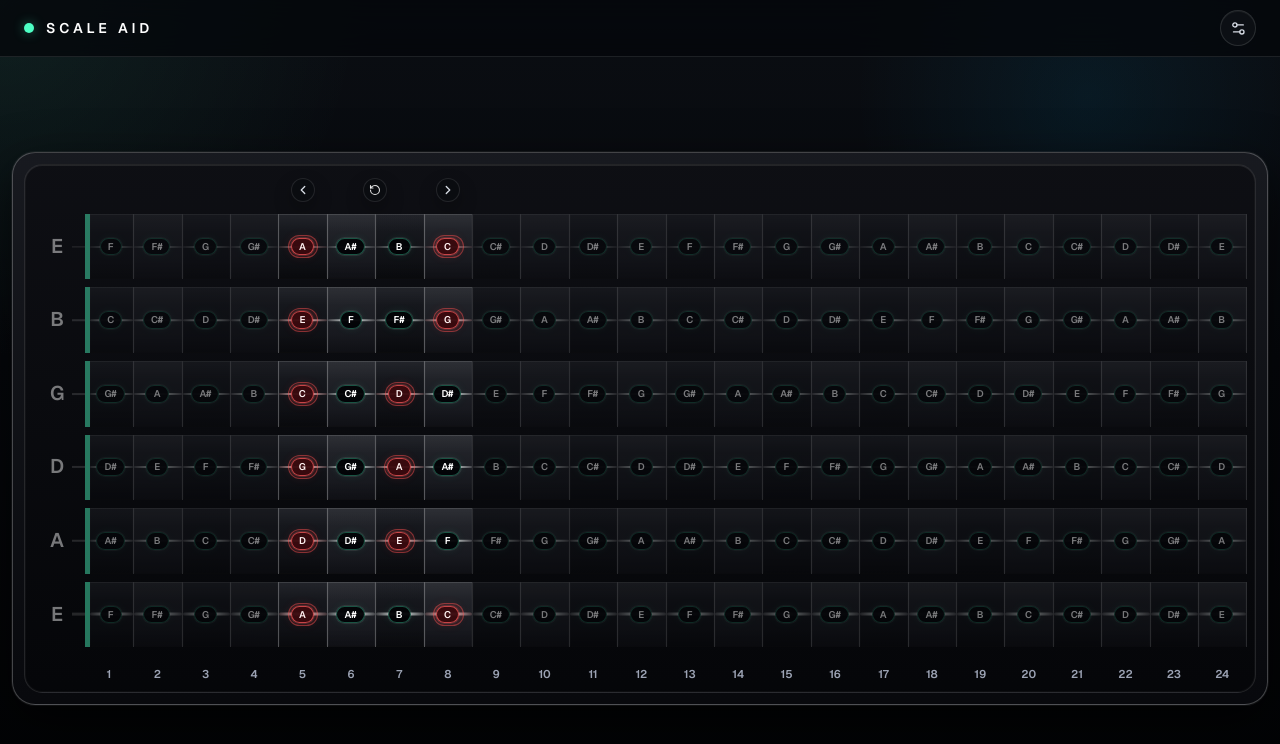
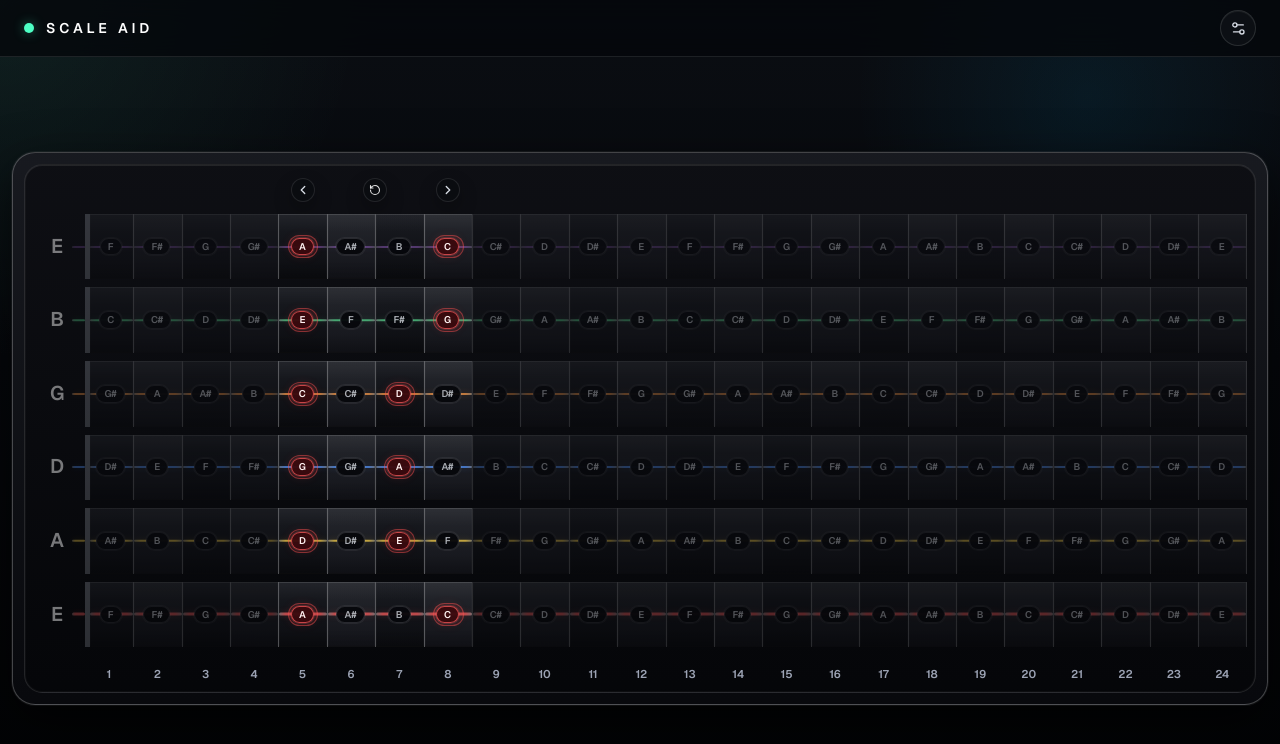
Before and after one commit to thomas-schmidt-fellowork/scale-aid, a Next.js app: page / in a window 1280 px wide. Shown: the top 744 px of the page. Built offline with nearby package versions, Linux system fonts and the light colour scheme.

Commit message:
fix colors

```diff
--- a/app/components/fretboard.tsx
+++ b/app/components/fretboard.tsx
@@ -22,6 +22,23 @@ function getStringThickness(stringNumber: number) {
   return `${0.9 + stringNumber * 0.32}px`;
 }
 
+function getStringAccent(stringNumber: number) {
+  const accents: Record<number, { base: string; glow: string; edge: string }> = {
+    6: { base: "rgba(255,94,94,0.72)", glow: "rgba(255,94,94,0.2)", edge: "rgba(255,210,210,0.42)" },
+    5: { base: "rgba(255,214,74,0.72)", glow: "rgba(255,214,74,0.2)", edge: "rgba(255,240,188,0.42)" },
+    4: { base: "rgba(84,150,255,0.72)", glow: "rgba(84,150,255,0.2)", edge: "rgba(202,222,255,0.42)" },
+    3: { base: "rgba(255,156,72,0.72)", glow: "rgba(255,156,72,0.2)", edge: "rgba(255,222,190,0.42)" },
+    2: { base: "rgba(86,218,142,0.72)", glow: "rgba(86,218,142,0.2)", edge: "rgba(204,245,220,0.42)" },
+    1: { base: "rgba(192,118,255,0.72)", glow: "rgba(192,118,255,0.2)", edge: "rgba(232,210,255,0.42)" },
+  };
+
+  return accents[stringNumber] ?? {
+    base: "rgba(255,255,255,0.55)",
+    glow: "rgba(255,255,255,0.14)",
+    edge: "rgba(255,255,255,0.35)",
+  };
+}
+
 type NoteCellProps = {
   position: FretPosition;
   guitarString: GuitarString;
@@ -44,6 +61,7 @@ function OpenStringCell({
   isWithinActiveWindow,
 }: OpenStringCellProps) {
   const stringThickness = getStringThickness(guitarString.stringNumber);
+  const stringAccent = getStringAccent(guitarString.stringNumber);
   const isActiveScaleTone = isScaleTone && isWithinActiveWindow;
   const cellDimClasses = isWithinActiveWindow ? "opacity-100" : "opacity-45";
 
@@ -52,10 +70,12 @@ function OpenStringCell({
       className={`relative flex h-[clamp(2.2rem,8.2svh,4.4rem)] items-center justify-center pr-1 ${cellDimClasses}`}
     >
       <div
-        className={`absolute right-0 top-1/2 h-px w-[24%] -translate-y-1/2 ${
-          isActiveScaleTone ? "bg-[rgba(255,190,190,0.55)]" : "bg-white/28"
-        }`}
-        style={{ height: stringThickness }}
+        className="absolute right-0 top-1/2 h-px w-[24%] -translate-y-1/2 rounded-full"
+        style={{
+          height: stringThickness,
+          background: `linear-gradient(90deg, ${stringAccent.edge}, ${stringAccent.base} 24%, ${stringAccent.base})`,
+          boxShadow: `0 0 6px ${stringAccent.glow}`,
+        }}
       />
       <span className="relative z-10 inline-flex items-center justify-center rounded-full p-[2px]">
         <span
@@ -82,6 +102,7 @@ function NoteCell({
   const isNut = position.fret === 1;
   const isLastFret = position.fret === maxFret;
   const stringThickness = getStringThickness(guitarString.stringNumber);
+  const stringAccent = getStringAccent(guitarString.stringNumber);
   const isActiveScaleTone = isScaleTone && isWithinActiveWindow;
   const baseCellBackground =
     position.fret % 2 === 0
@@ -89,7 +110,7 @@ function NoteCell({
       : "bg-[linear-gradient(180deg,rgba(26,28,34,0.98),rgba(11,12,16,0.98))]";
   const highlightStateClasses = isActiveScaleTone
     ? "border-[color:rgba(255,92,92,0.72)] bg-[rgba(58,10,14,0.96)] text-[#fff1f1] shadow-[0_0_0_1px_rgba(255,120,120,0.18),0_0_12px_rgba(255,76,76,0.16)]"
-    : "border-[color:rgba(77,255,196,0.32)] bg-[rgba(3,4,7,0.97)] text-white shadow-[0_0_0_1px_rgba(255,255,255,0.08),0_0_10px_rgba(77,255,196,0.08)]";
+    : "border-[color:rgba(214,219,230,0.16)] bg-[rgba(7,8,12,0.96)] text-[rgba(230,234,241,0.72)] shadow-[0_0_0_1px_rgba(255,255,255,0.06)]";
   const ringStateClasses = isActiveScaleTone
     ? "border-[rgba(255,82,82,0.45)] bg-[rgba(255,64,64,0.08)]"
     : "border-transparent bg-transparent";
@@ -99,7 +120,7 @@ function NoteCell({
     <div
       className={`relative flex h-[clamp(2.2rem,8.2svh,4.4rem)] items-center justify-center overflow-hidden ${baseCellBackground} ${cellDimClasses} ${
         isNut
-          ? "border-l-[5px] border-l-[var(--accent)]"
+          ? "border-l-[5px] border-l-[rgba(206,212,224,0.42)]"
           : "border-l border-l-white/28"
       } ${isLastFret ? "border-r border-r-white/28" : ""}`}
     >
@@ -108,12 +129,12 @@ function NoteCell({
       <div className="absolute inset-0 bg-[linear-gradient(180deg,rgba(255,255,255,0.04),transparent_28%,transparent_72%,rgba(0,0,0,0.2))]" />
       <div className="absolute inset-0 shadow-[inset_0_0_0_1px_rgba(255,255,255,0.02)]" />
       <div
-        className={`absolute inset-x-0 top-1/2 -translate-y-1/2 rounded-full shadow-[0_0_10px_rgba(255,255,255,0.08)] ${
-          isActiveScaleTone
-            ? "bg-[linear-gradient(90deg,rgba(255,170,170,0.18),rgba(255,225,225,0.98),rgba(255,170,170,0.18))]"
-            : "bg-[linear-gradient(90deg,rgba(255,255,255,0.18),rgba(255,255,255,0.95),rgba(255,255,255,0.18))]"
-        }`}
-        style={{ height: stringThickness }}
+        className="absolute inset-x-0 top-1/2 -translate-y-1/2 rounded-full"
+        style={{
+          height: stringThickness,
+          background: `linear-gradient(90deg, ${stringAccent.edge} 0%, ${stringAccent.base} 14%, ${stringAccent.base} 86%, ${stringAccent.edge} 100%)`,
+          boxShadow: `0 0 6px ${stringAccent.glow}`,
+        }}
       />
       <span className={`relative z-10 inline-flex rounded-full border p-[2px] ${ringStateClasses}`}>
         <span className={`inline-flex min-w-0 max-w-[94%] items-center justify-center rounded-full border px-[clamp(0.08rem,0.22vw,0.4rem)] py-[clamp(0.08rem,0.16vw,0.2rem)] text-[clamp(0.3rem,0.76vw,0.82rem)] font-semibold leading-none tracking-[-0.02em] sm:px-2 sm:py-0.75 ${highlightStateClasses}`}>
```
